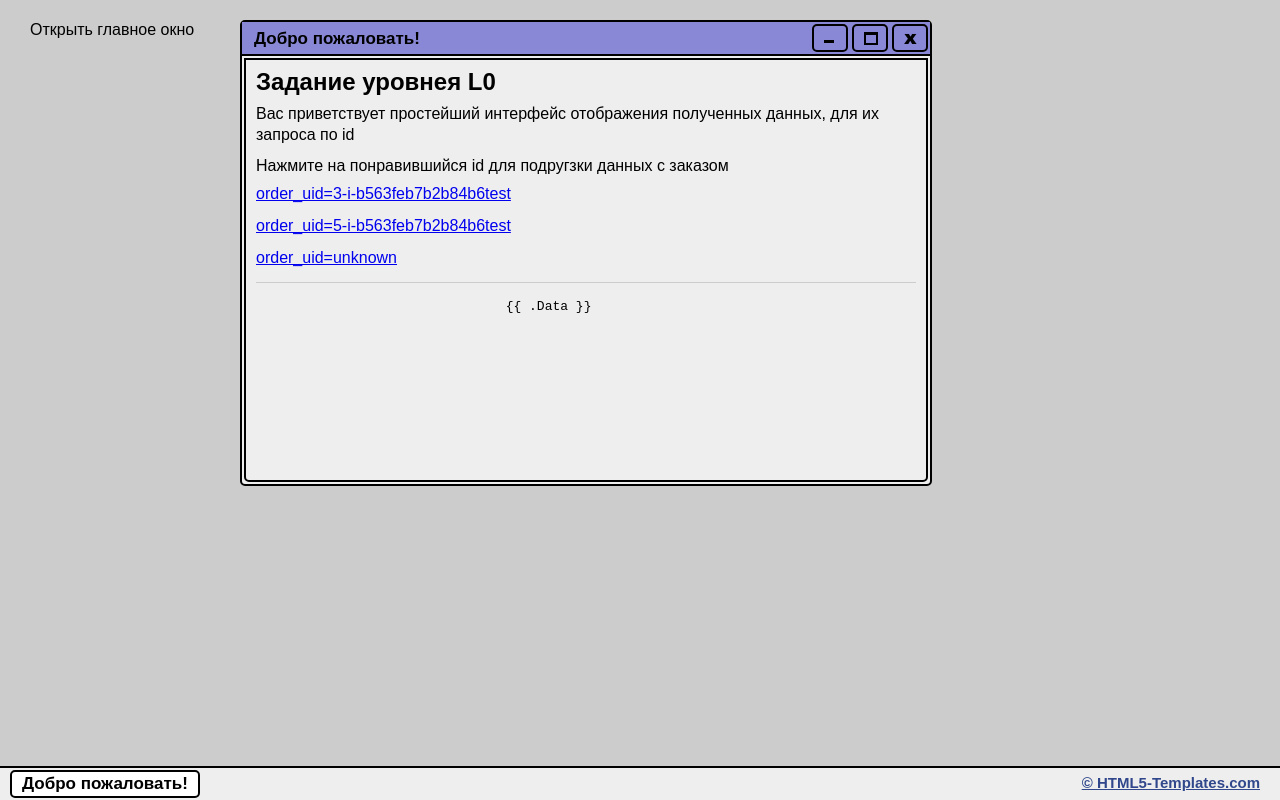
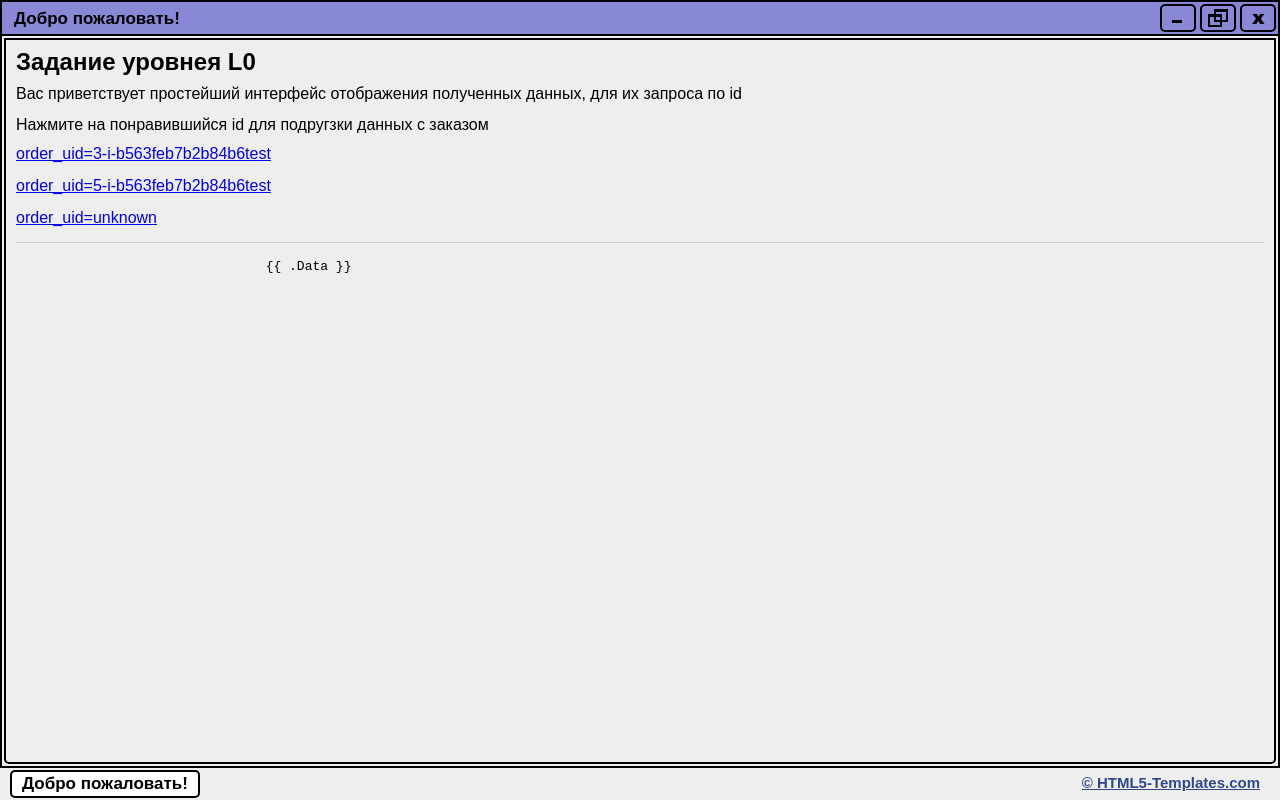
Before and after one commit to devslashnil/l0, a plain HTML site: page web/index.html in a window 1280 px wide. Drawn offline with nearby package versions, Linux system fonts and the light colour scheme.

Commit message:
fix window

```diff
--- a/web/index.html
+++ b/web/index.html
@@ -14,7 +14,7 @@
 </head>
 <body>
 	<div id="desktop">
-		<div class="window" data-title="Добро пожаловать!">
+		<div class="window fullSizeWindow" data-title="Добро пожаловать!">
 			<h1>Задание уровнея L0</h1>
 			<p>Вас приветствует простейший интерфейс отображения полученных данных, для
 				их запроса по id </p>
```
